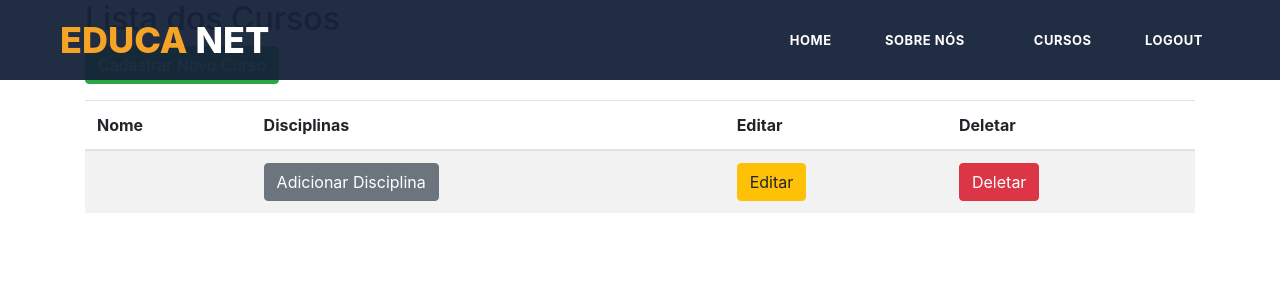
After one commit to LeandroHLL/CidadeDoSaber, a PHP site: page /app/views/admin/curso.php in a window 1280 px wide. The commit adds this page. Shown: the top 300 px of the page. Run offline with PHP 8.4, Linux system fonts and the light colour scheme; the template is opened without the code that fills it, so the values that code supplies are empty; some web fonts are replaced.

Commit message:
telas atualizadas

```diff
--- /dev/null
+++ b/app/views/admin/curso.php
@@ -0,0 +1,82 @@
+<!DOCTYPE html>
+<html lang="pt-br">
+
+<head>
+  <meta charset="UTF-8">
+  <meta http-equiv="X-UA-Compatible" content="IE=edge">
+  <meta name="viewport" content="width=device-width, initial-scale=1.0">
+  <link rel="stylesheet" href="../../../public/css/templatemo-grad-school.css">
+  <link rel="stylesheet" href="https://cdn.jsdelivr.net/npm/bootstrap@4.6.2/dist/css/bootstrap.min.css">
+  <script src="https://cdn.jsdelivr.net/npm/jquery@3.6.4/dist/jquery.slim.min.js"></script>
+  <script src="https://cdn.jsdelivr.net/npm/popper.js@1.16.1/dist/umd/popper.min.js"></script>
+  <script src="https://cdn.jsdelivr.net/npm/bootstrap@4.6.2/dist/js/bootstrap.bundle.min.js"></script>
+
+  <title>Aprenda Mais - Cursos</title>
+  <link rel="icon" type="image/x-icon" href="./img/Aprenda-Mais-logo.ico">
+</head>
+<header class="main-header clearfix" role="header">
+  <div class="logo">
+    <a href="#"><em>Educa</em> Net</a>
+  </div>
+  <a href="#menu" class="menu-link"><i class="fa fa-bars"></i></a>
+  <nav id="menu" class="main-nav" role="navigation">
+    <ul class="main-menu">
+      <li><a href="../../../index.html">Home</a></li>
+      <li class="has-submenu"><a href="#section2">Sobre Nós</a>
+        <ul class="sub-menu">
+          <li><a href="#section2">Quem Somos?</a></li>
+          <li><a href="#section6">Contato</a></li>
+        </ul>
+      </li>
+      <li><a href="#section4">Cursos</a></li>
+      <li><a href="../CidadeDoSaber/app/views/auth/login.php" rel="sponsored" class="external">LOGOUT</a></li>
+    </ul>
+  </nav>
+</header>
+
+<body>
+  <div class="container">
+    <h2>Lista dos Cursos</h2>
+    <?php
+    if (isset($_GET['message'])) {
+      $responseMessage = $_GET['message'];
+      echo '<div class="alert alert-danger">' . $responseMessage . '</div>';
+    }
+    ?>
+
+    <p>
+      <a href="../controller/cursoController.php?insert" class="btn btn-success">Cadastrar Novo Curso</a>
+    </p>
+    <table class="table table-striped">
+      <thead>
+        <tr>
+          <th>Nome</th>
+          <th>Disciplinas</th>
+          <th>Editar</th>
+          <th>Deletar</th>
+        </tr>
+      </thead>
+      <tbody>
+
+          <tr>
+            <td><?php echo ($objCurso['nome']); ?></td>
+            <td>
+              <a href="../controller/disciplinaController.php?insertDisciplina&id=<?php echo $objCurso['idcurso']; ?>&nome=<?php echo $objCurso['nome']; ?>"
+                class="btn btn-secondary">Adicionar Disciplina</a>
+            </td>
+            <td>
+              <a href="../controller/cursoController.php?edit&id=<?php echo $objCurso['idcurso']; ?>&nome=<?php echo $objCurso['nome']; ?>"
+                class="btn btn-warning">Editar</a>
+            </td>
+            <td>
+              <a href="../controller/cursoController.php?delete&id=<?php echo $objCurso['idcurso']; ?>&nome=<?php echo $objCurso['nome']; ?>"
+                class="btn btn-danger" onclick="return confirm('Tem certeza que deseja apagar este curso?')">Deletar</a>
+            </td>
+          </tr>
+
+      </tbody>
+    </table>
+  </div>
+</body>
+
+</html>
--- a/public/css/stylesign.css
+++ b/public/css/stylesign.css
@@ -96,7 +96,7 @@ body * {
 .btn-login {
   width: 100%;
   padding: 16px 0;
-  margin: 25px;
+  margin: 5px;
   border: none;
   border-radius: 8px;
   outline: none;
```
